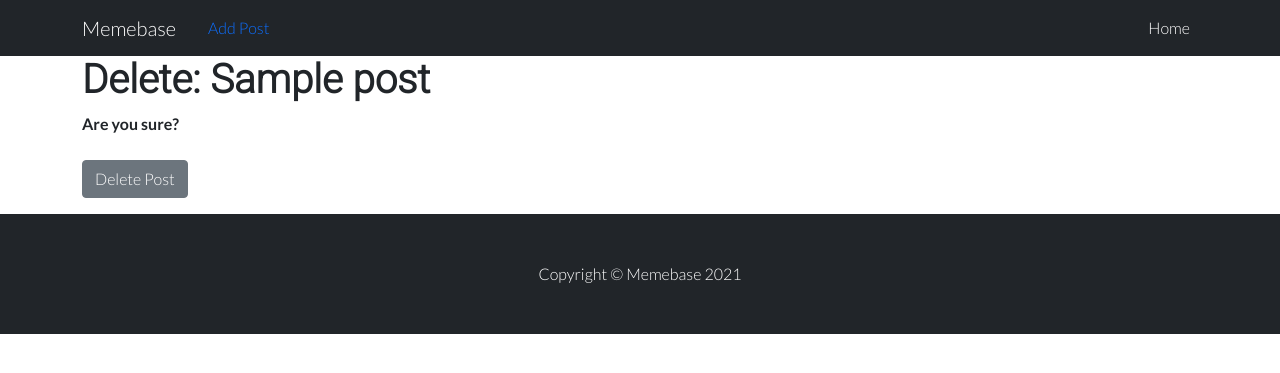
After one commit to dhowai/portfolio-4-meme-blog, a Django app: page /post/1/delete in a window 1280 px wide. The commit adds this page. Shown: the top 373 px of the page. Run offline with Django 3.2, Linux system fonts and the light colour scheme; tables that the repository leaves empty hold one stand-in row (values such as "Sample post").

Commit message:
Add feature to delete a post made

```diff
--- a/blog/urls.py
+++ b/blog/urls.py
@@ -1,9 +1,10 @@
 from django.urls import path
-from .views import HomeView, PostDetailView, AddPostView, EditPostView
+from .views import HomeView, PostDetailView, AddPostView, EditPostView, DeletePostView
 
 urlpatterns = [
     path('', HomeView.as_view(), name='home'),
     path('post/<int:pk>', PostDetailView.as_view(), name='post-detail'),
     path('add_post/', AddPostView.as_view(), name='add_post'),
     path('post/edit/<int:pk>', EditPostView.as_view(), name='edit_post'),
+    path('post/<int:pk>/delete', DeletePostView.as_view(), name='delete_post'),
 ]
--- a/blog/views.py
+++ b/blog/views.py
@@ -1,7 +1,8 @@
 from django.shortcuts import render
-from django.views.generic import ListView, DetailView, CreateView, UpdateView
+from django.views.generic import ListView, DetailView, CreateView, UpdateView, DeleteView
 from .models import Post
 from .forms import AddPostForm, EditPostForm
+from django.urls import reverse_lazy
 
 
 class HomeView(ListView):
@@ -26,3 +27,9 @@ class EditPostView(UpdateView):
     model = Post
     form_class = EditPostForm
     template_name = 'edit_post.html'
+
+
+class DeletePostView(DeleteView):
+    model = Post
+    template_name = 'delete_post.html'
+    success_url = reverse_lazy('home')
--- /dev/null
+++ b/templates/delete_post.html
@@ -0,0 +1,19 @@
+{% extends "base.html" %}
+{% block title %} Delete Post {% endblock %}
+
+{% block content %}
+<div class="container">
+    <div class="row">
+        <h1>Delete: {{ post.title }}</h1>
+        <div class="mb-3">
+            <form method="POST">
+                {% csrf_token %}
+                <strong>Are you sure?</strong>
+                <br>
+                <br>
+                <button class="btn btn-secondary">Delete Post</button>
+            </form>
+        </div>
+    </div>
+</div>
+{% endblock %}
--- a/templates/index.html
+++ b/templates/index.html
@@ -22,7 +22,9 @@
                 <a href="{% url 'post-detail' post.pk %}" class="post-link">
                     <div class="card-body">
                         <h2 class="card-title">{{ post.title }}</h2>
-                        <div class="small text-muted" >Posyed By: {{ post.author }} <small><a class="post-link" href="{% url 'edit_post' post.pk %}"> - (Edit)</a></small></div>
+                        <div class="small text-muted">Posyed By: {{ post.author }} <small><a class="post-link"
+                                    href="{% url 'edit_post' post.pk %}"> - (Edit)</a><a class="post-link"
+                                    href="{% url 'delete_post' post.pk %}"> (Delete)</a></small></div>
                         <div class="small text-muted">{{ post.posted_on }}</div>
                         {% if "placeholder" in post.content_image.url %}
                         <img class="card-img-top" src="https://dummyimage.com/850x350/dee2e6/6c757d.jpg">
--- a/templates/post_detail.html
+++ b/templates/post_detail.html
@@ -9,7 +9,9 @@
             <div class="card mb-4">
                 <div class="card-body">
                     <h2 class="card-title">{{ post.title }}</h2>
-                    <div class="small text-muted">Posyed By: {{ post.author }} <small><a class="post-link" href="{% url 'edit_post' post.pk %}"> - (Edit)</a></small></div>
+                    <div class="small text-muted">Posyed By: {{ post.author }} <small><a class="post-link"
+                                href="{% url 'edit_post' post.pk %}"> - (Edit)</a><a class="post-link"
+                                href="{% url 'delete_post' post.pk %}"> (Delete)</a></small></div>
                     <div class="small text-muted">{{ post.posted_on }}</div>
                     {% if "placeholder" in post.content_image.url %}
                     <img class="card-img-top" src="https://dummyimage.com/850x350/dee2e6/6c757d.jpg">
```
Also changed, not shown: blog/forms.py (line endings or trailing spaces).
